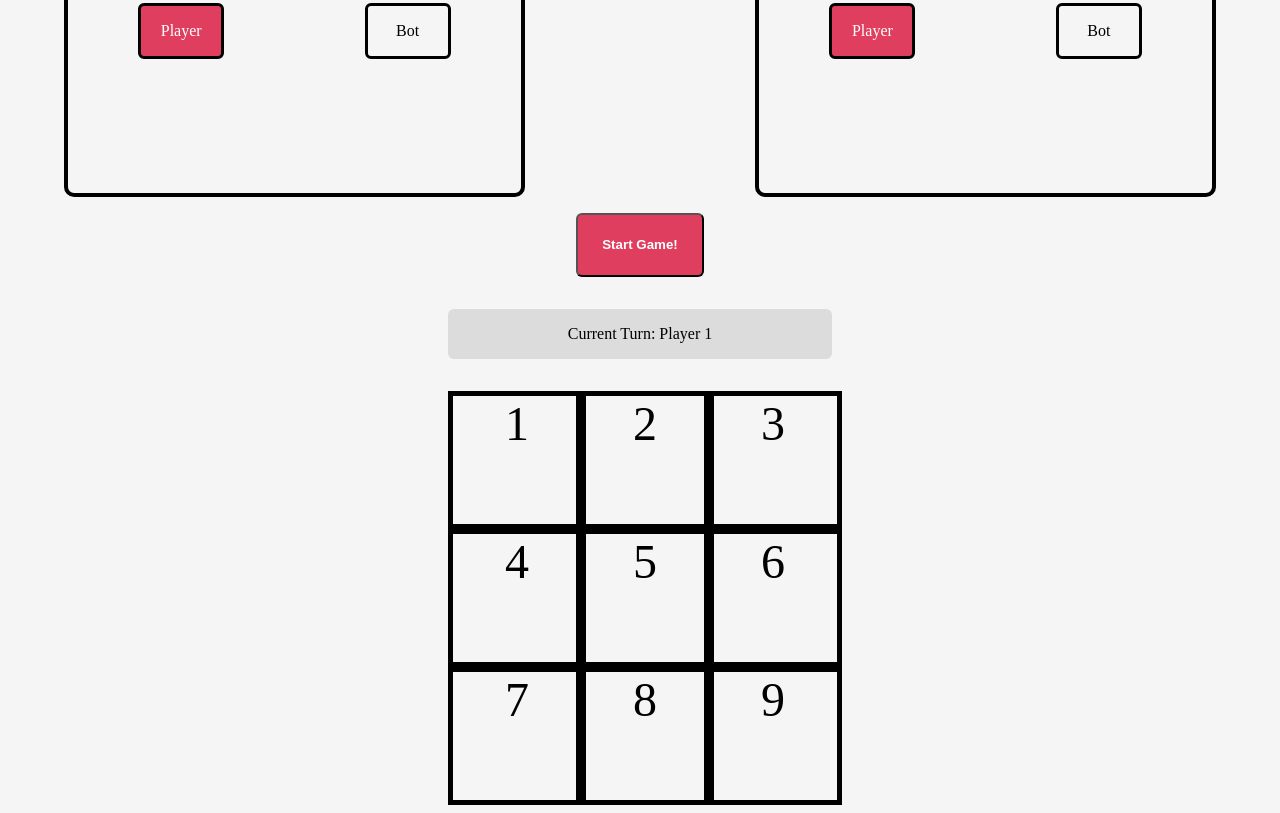
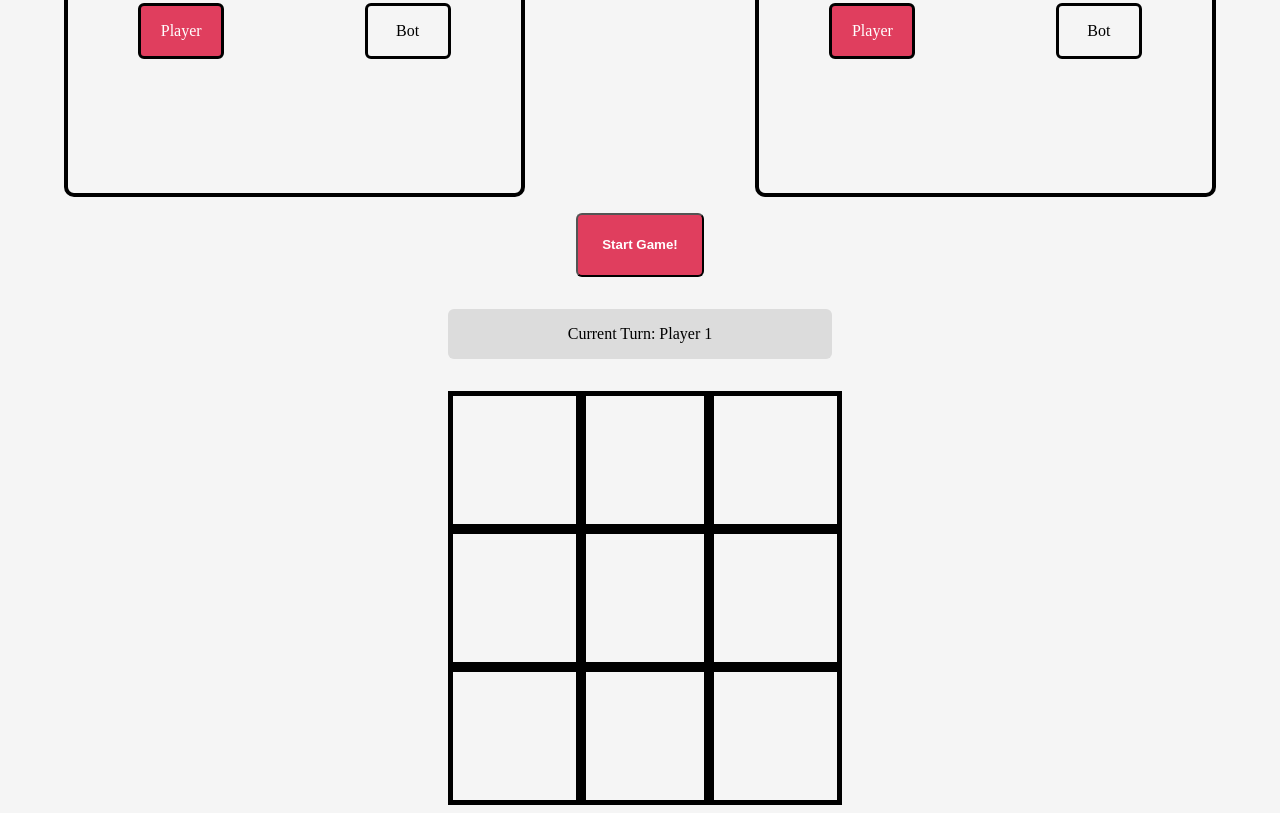
Before and after one commit to AJ-Gagliardo/tic-tac-toe, a plain HTML site: page index.html in a window 1280 px wide. Shown: the part 536-1349 px from the top of the page. Drawn offline with Linux system fonts and the light colour scheme.

Commit message:
updating ui, finished doing the cells for the tic tac toe game, next step will be llining it with Gameboard.board, made a const with similar style to mke it easier to access

```diff
--- a/index.html
+++ b/index.html
@@ -31,15 +31,15 @@
 
 <div class="gameContainer" id="gameContainer">
     <div class="txtDisplay" id="txtDisplay">Current Turn: Player 1</div>
-    <div class="cell" id="topLeftCell">1</div>
-    <div class="cell" id="topMidCell">2</div>
-    <div class="cell" id="topRightCell">3</div>
-    <div class="cell" id="midLeftCell">4</div>
-    <div class="cell" id="centerCell">5</div>
-    <div class="cell" id="midRightCell">6</div>
-    <div class="cell" id="botLeftCell">7</div>
-    <div class="cell" id="botMidCell">8</div>
-    <div class="cell" id="botRightCell">9</div>
+    <div class="cell" id="topLeftCell"></div>
+    <div class="cell" id="topMidCell"></div>
+    <div class="cell" id="topRightCell"></div>
+    <div class="cell" id="midLeftCell"></div>
+    <div class="cell" id="centerCell"></div>
+    <div class="cell" id="midRightCell"></div>
+    <div class="cell" id="botLeftCell"></div>
+    <div class="cell" id="botMidCell"></div>
+    <div class="cell" id="botRightCell"></div>
 
 </div>
 
--- a/script.js
+++ b/script.js
@@ -33,8 +33,8 @@ const Gameboard = {
 
 const assignToken= {
     unassigned:0,
-    player1:1,
-    player2:2
+    player1:0,
+    player2:'X'
 }
 
 function startBoard(){
@@ -71,6 +71,7 @@ function select(row, column){
 if(Gameboard.board[row][column] === 0){ //checks if the cell is empty or not
 
     Gameboard.board[row][column] = activePlayer;
+    board[row][column].textContent = activePlayer === 1 ? assignToken.player1 : assignToken.player2;
     activePlayer===1 ? activePlayer = 2 :  activePlayer =1; // changes the turn to the other player once the player do a move
 }
 
--- a/styles.css
+++ b/styles.css
@@ -155,6 +155,7 @@ img{
     display:flex;
     align-content: center;
     justify-content: center;
+    align-items: center;
     font-size: 3rem;
 
 }
```
